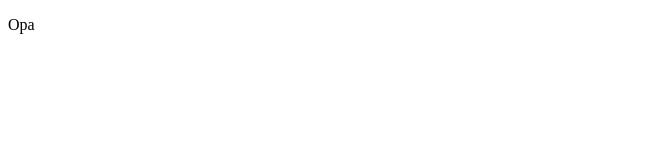
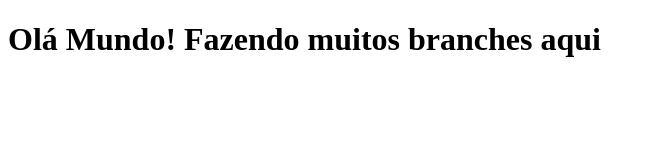
Before and after one commit to guilhermelimape/curso_git_1, a plain HTML site: page index.html in a window 1280 px wide. Shown: the whole page, without its empty margins (0-655 px from the left). Drawn offline with Linux system fonts and the light colour scheme.

Commit message:
Funcionalidade executada

```diff
--- a/index.html
+++ b/index.html
@@ -6,6 +6,6 @@
     <title>Document</title>
 </head>
 <body>
-    <p>Opa</p>
+    <h1>Olá Mundo! Fazendo muitos branches aqui</h1>
 </body>
 </html>
```
